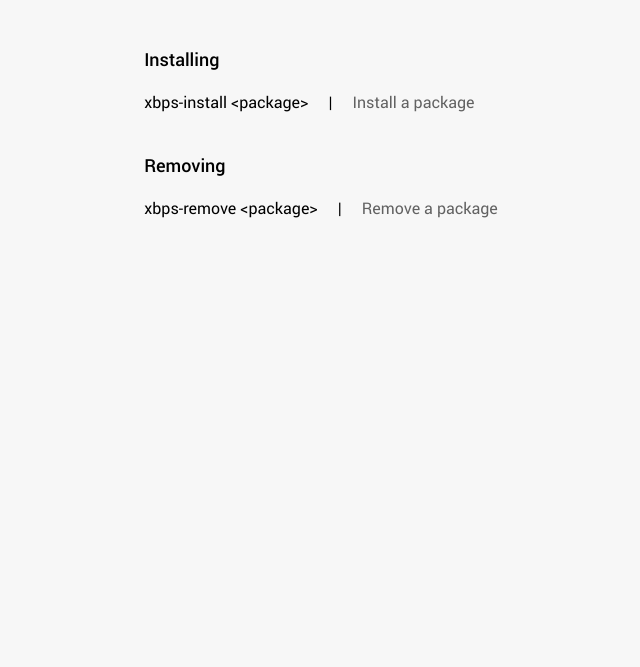
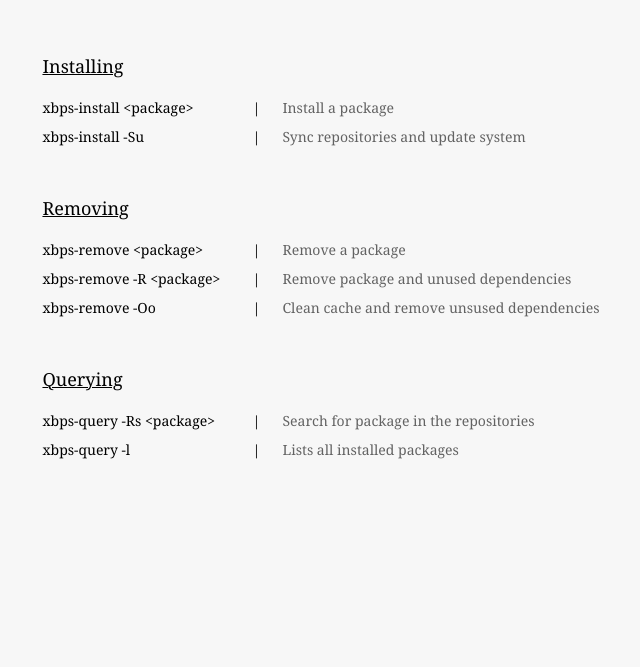
Before and after one commit to JamieBurridge/xbps-cheatsheet, a website: page index.html in a window 1280 px wide. Shown: the part 133-800 px from the top of the page, without its empty margins (319-959 px from the left). Drawn offline with Linux system fonts and the light colour scheme; a web font is replaced by a local one.

Commit message:
Changed fonts and added commands

```diff
--- a/css/styles.css
+++ b/css/styles.css
@@ -1,28 +1,7 @@
-@font-face {
-  font-family: 'roboto';
-  src: url('../assets/fonts/roboto/Roboto-Medium-webfont.woff') format('woff');
-  font-weight: 500;
-  font-style: normal;
-}
-
 @font-face {
   font-family: 'roboto';
   src: url('../assets/fonts/roboto/Roboto-Regular-webfont.woff') format('woff');
   font-weight: 400;
-  font-style: normal;
-}
-
-@font-face {
-  font-family: 'roboto';
-  src: url('../assets/fonts/roboto/Roboto-Thin-webfont.woff') format('woff');
-  font-weight: 300;
-  font-style: normal;
-}
-
-@font-face {
-  font-family: 'barlow';
-  src: url('../assets/fonts/barlow/Barlow-Thin-webfont.woff') format('woff');
-  font-weight: thin;
   font-style: normal;
 }
 
@@ -53,9 +32,9 @@ header {
 }
 
 header > h1 {
-  font-family: 'barlow';
+  font-family: 'roboto';
   font-size: 3.5rem;
-  text-decoration: underline;
+  font-weight: 400;
 }
 
 .commands-list-container-outer {
@@ -64,24 +43,26 @@ header > h1 {
 }
 
 .commands-list-container {
-  font-family: 'roboto';
+  font-family: Georgia, 'Times New Roman', Times, serif;
 }
 
 .commands-list {
-  font-size: 1.2rem;
   padding-bottom: 4rem;
 }
 
 .commands-list > h3 {
   font-size: 1.8rem;
   font-weight: 500;
+  text-decoration: underline #000 1px;
   padding-bottom: 2rem;
 }
 
 .commands-list > .command-row {
-  display: flex;
-  gap: 2rem;
-  font-size: 1.6rem;
+  font-size: 1.4rem;
+  display: grid;
+  grid-template-columns: 20rem 2rem auto;
+  gap: 1rem;
+  padding-bottom: 1rem;
 }
 
 .commands-list > .command-row > .command-desc {
--- a/js/main.js
+++ b/js/main.js
@@ -1,21 +1,54 @@
 const PACKAGE_NAME = '<package>';
+
+const Commands = {
+  install: 'xbps-install',
+  remove: 'xbps-remove',
+  query: 'xbps-query',
+  src: './xbps-src',
+};
 
 const dataCommands = [
   {
     heading: 'Installing',
     commands: [
       {
-        command: `xbps-install ${PACKAGE_NAME}`,
+        command: `${Commands.install} ${PACKAGE_NAME}`,
         description: 'Install a package',
       },
+      {
+        command: `${Commands.install} -Su`,
+        description: 'Sync repositories and update system',
+      },
+      ,
     ],
   },
   {
     heading: 'Removing',
     commands: [
       {
-        command: `xbps-remove ${PACKAGE_NAME}`,
+        command: `${Commands.remove} ${PACKAGE_NAME}`,
         description: 'Remove a package',
+      },
+      {
+        command: `${Commands.remove} -R ${PACKAGE_NAME}`,
+        description: 'Remove package and unused dependencies',
+      },
+      {
+        command: `${Commands.remove} -Oo`,
+        description: 'Clean cache and remove unsused dependencies',
+      },
+    ],
+  },
+  {
+    heading: 'Querying',
+    commands: [
+      {
+        command: `${Commands.query} -Rs ${PACKAGE_NAME}`,
+        description: 'Search for package in the repositories',
+      },
+      {
+        command: `${Commands.query} -l`,
+        description: 'Lists all installed packages',
       },
     ],
   },
@@ -36,7 +69,7 @@ dataCommands.forEach((data, index) => {
   commandSectionEl.appendChild(sectionHeadingEl);
 
   // Commands
-  for (let i = 0; i < data.commands.length; i++) {
+  data.commands.forEach((commandData, index) => {
     const commandRowEl = document.createElement('div');
     const commandEl = document.createElement('p');
     const commandDescEl = document.createElement('p');
@@ -46,13 +79,13 @@ dataCommands.forEach((data, index) => {
     commandEl.className = 'command';
     commandDescEl.className = 'command-desc';
 
-    commandEl.textContent = data.commands[i].command;
-    commandDescEl.textContent = data.commands[i].description;
+    commandEl.textContent = commandData.command;
+    commandDescEl.textContent = commandData.description;
     commandDividorEl.textContent = '|';
 
     commandRowEl.appendChild(commandEl);
     commandRowEl.appendChild(commandDividorEl);
     commandRowEl.appendChild(commandDescEl);
     commandSectionEl.appendChild(commandRowEl);
-  }
+  });
 });
```
